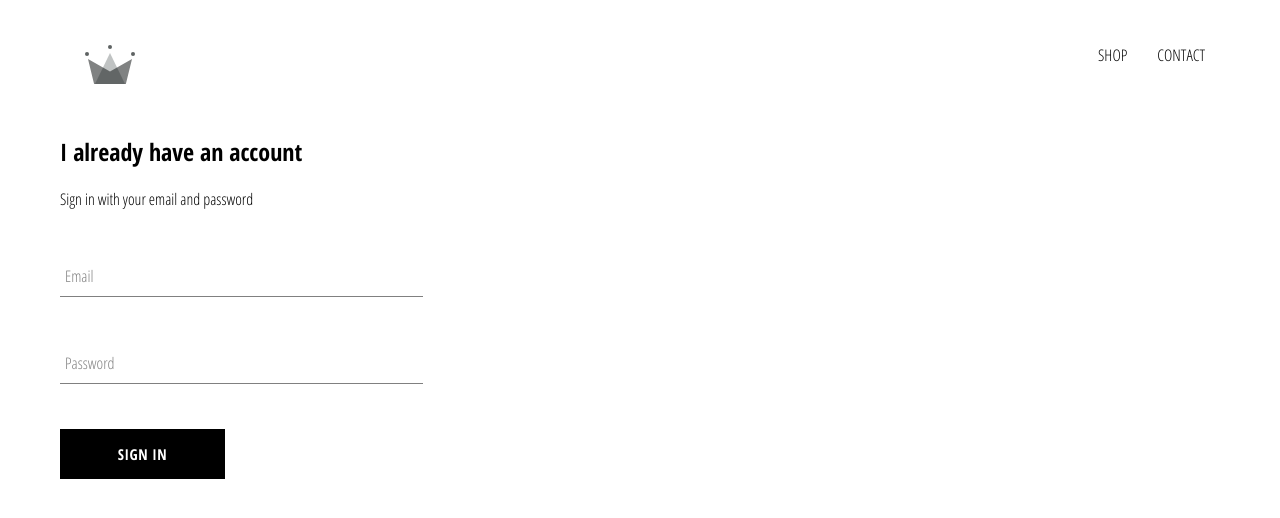
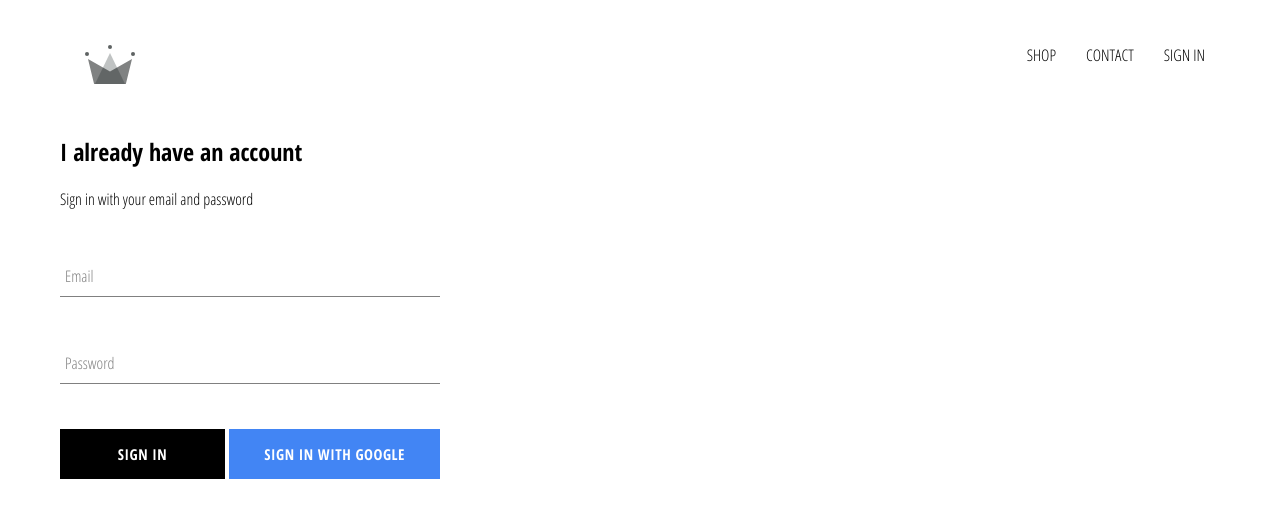
Before and after one commit to darrylmangibin/ecom-react, a React (Create React App) app: page /signin in a window 1280 px wide. Shown: the top 518 px of the page. Built offline with nearby package versions, Linux system fonts and the light colour scheme; no server answers.

Commit message:
firebase, buttons and signin methods added

```diff
--- a/package.json
+++ b/package.json
@@ -7,6 +7,7 @@
     "@testing-library/react": "^9.3.2",
     "@testing-library/user-event": "^7.1.2",
     "classnames": "^2.2.6",
+    "firebase": "^7.9.1",
     "node-sass": "^4.13.1",
     "react": "^16.12.0",
     "react-dom": "^16.12.0",
--- a/src/App.css
+++ b/src/App.css
@@ -7,3 +7,10 @@
   text-decoration: none;
   color: black;
 }
+
+*,
+*:after,
+*:before {
+  box-sizing: border-box;
+
+}
--- a/src/App.js
+++ b/src/App.js
@@ -1,16 +1,34 @@
-import React, { Fragment } from 'react';
-import { Switch, Route } from 'react-router-dom';
-import './App.css';
+import React, { Fragment, Component } from "react";
+import { Switch, Route } from "react-router-dom";
+import "./App.css";
 
-import HomePage from './pages/homepage/homepage.components';
-import ShopPage from './pages/shop/shop.component';
-import Header from './components/header/header.component';
-import SignInAndSignUpPage from './pages/sign-in-and-sign-up/sign-in-and-sign-up.component';
+import HomePage from "./pages/homepage/homepage.components";
+import ShopPage from "./pages/shop/shop.component";
+import Header from "./components/header/header.component";
+import SignInAndSignUpPage from "./pages/sign-in-and-sign-up/sign-in-and-sign-up.component";
+import { auth } from "./firebase/firebase.utils";
 
-const App = () => {
+class App extends Component {
+	state = {
+		currentUser: null
+	};
+
+	unsubscribeFromAuth = null;
+
+	componentDidMount() {
+		this.unsubscribeFromAuth = auth.onAuthStateChanged(user => {
+			this.setState({ currentUser: user });
+		});
+	}
+
+	componentWillUnmount() {
+		this.unsubscribeFromAuth();
+	}
+
+	render() {
 		return (
 			<Fragment>
-      <Header />
+				<Header currentUser={this.state.currentUser} />
 				<Switch>
 					<Route path="/shop" exact component={ShopPage} />
 					<Route path="/signin" exact component={SignInAndSignUpPage} />
@@ -19,5 +37,6 @@
 			</Fragment>
 		);
 	}
+}
 
 export default App;
--- a/src/components/custom-button/custom-bubtton.component.jsx
+++ b/src/components/custom-button/custom-bubtton.component.jsx
@@ -1,10 +1,13 @@
 import React from "react";
+import classnames from 'classnames';
 
 import "./custom-button.styles.scss";
 
-const CustomButton = ({ children, ...props }) => {
+const CustomButton = ({ children, isGoogleSignIn, ...props }) => {
 	return (
-		<button className="custom-button" {...props}>
+		<button className={classnames("custom-button", {
+			'google-sign-in': isGoogleSignIn
+		})} {...props}>
 			{children}
 		</button>
 	);
--- a/src/components/custom-button/custom-button.styles.scss
+++ b/src/components/custom-button/custom-button.styles.scss
@@ -19,4 +19,15 @@
     color: black;
     border: 1px solid black;
   }
+
+  &.google-sign-in {
+    background-color: #4285f4;
+    color: white;
+    transition: all 0.3s ease;
+
+    &:hover {
+      background-color: darken(#4285f4, 20%);
+      border:none;
+    }
+  }
 }
--- a/src/components/header/header.component.jsx
+++ b/src/components/header/header.component.jsx
@@ -1,11 +1,12 @@
 import React from 'react';
 import { Link } from 'react-router-dom';
 
-import { ReactComponent as Logo } from '../../assets/4.4 crown.svg.svg'
+import { ReactComponent as Logo } from '../../assets/4.4 crown.svg.svg';
+import { auth } from '../../firebase/firebase.utils';
 
 import './header.styles.scss';
 
-const Header = () => {
+const Header = ({ currentUser }) => {
   return (
 		<div className="header">
 			<Link className="logo-container" to="/">
@@ -18,6 +19,13 @@
 				<Link className="option" to="/shop">
 					CONTACT
 				</Link>
+				{
+					currentUser ? (
+						<div className="option" onClick={() => auth.signOut()}>SIGN OUT</div>
+					)
+					:
+					<Link className="option" to="/signin">SIGN IN</Link>
+				}
 			</div>
 		</div>
 	);
--- a/src/components/header/header.styles.scss
+++ b/src/components/header/header.styles.scss
@@ -18,8 +18,10 @@
     align-items: center;
     justify-content: flex-end;
 
+
     .option {
       padding: 10px 15px;
+      cursor: pointer;
     }
   }
 }
--- a/src/components/sign-in/sign-in.components.jsx
+++ b/src/components/sign-in/sign-in.components.jsx
@@ -3,7 +3,9 @@
 import "./sign-in.styles.scss";
 
 import FormInput from "../form-input/form-input.component";
-import CustomButton from '../custom-button/custom-bubtton.component';
+import CustomButton from "../custom-button/custom-bubtton.component";
+
+import { signInWithGoogle } from "../../firebase/firebase.utils";
 
 class SignIn extends Component {
 	state = {
@@ -38,7 +40,7 @@
 						type="email"
 						handleChange={this.handleChange}
 						required
-						label='Email'
+						label="Email"
 					/>
 					<FormInput
 						name="password"
@@ -48,7 +50,12 @@
 						required
 						label="Password"
 					/>
-					<CustomButton>Sign in</CustomButton>
+					<div className="buttons">
+						<CustomButton type="submit">Sign in</CustomButton>
+						<CustomButton onClick={signInWithGoogle} isGoogleSignIn>
+							Sign in with Google
+						</CustomButton>
+					</div>
 				</form>
 			</div>
 		);
--- a/src/components/sign-in/sign-in.styles.scss
+++ b/src/components/sign-in/sign-in.styles.scss
@@ -1,9 +1,14 @@
 .sign-in {
-  width: 30%;
+  width: 380px;
   display: flex;
   flex-direction: column;
 
   .title {
     margin: 10px 0;
   }
+
+  .buttons {
+    display: flex;
+    justify-content: space-between;
+  }
 }
--- /dev/null
+++ b/src/firebase/firebase.utils.js
@@ -0,0 +1,26 @@
+import firebase from "firebase/app";
+import "firebase/firestore";
+import "firebase/auth";
+
+const config = {
+	apiKey: "AIzaSyAcDFlJgzhB6Gld7X3PIdwpgIMwCjPQ1zg",
+	authDomain: "ecom-darryl.firebaseapp.com",
+	databaseURL: "https://ecom-darryl.firebaseio.com",
+	projectId: "ecom-darryl",
+	storageBucket: "ecom-darryl.appspot.com",
+	messagingSenderId: "351721535171",
+	appId: "1:351721535171:web:866d7bf24c86a7f857d476",
+	measurementId: "G-RF57J4Y34Q"
+};
+
+firebase.initializeApp(config);
+
+export const auth = firebase.auth();
+export const firestore = firebase.firestore();
+
+const provider = new firebase.auth.GoogleAuthProvider();
+provider.setCustomParameters({ prompt: 'select_account' })
+
+export const signInWithGoogle = () => auth.signInWithPopup(provider)
+
+export default firebase;
```
Also changed, not shown: 1 other file (tests, documents, lock files or other folders). Lines whose indentation alone changed are shown as unchanged.
